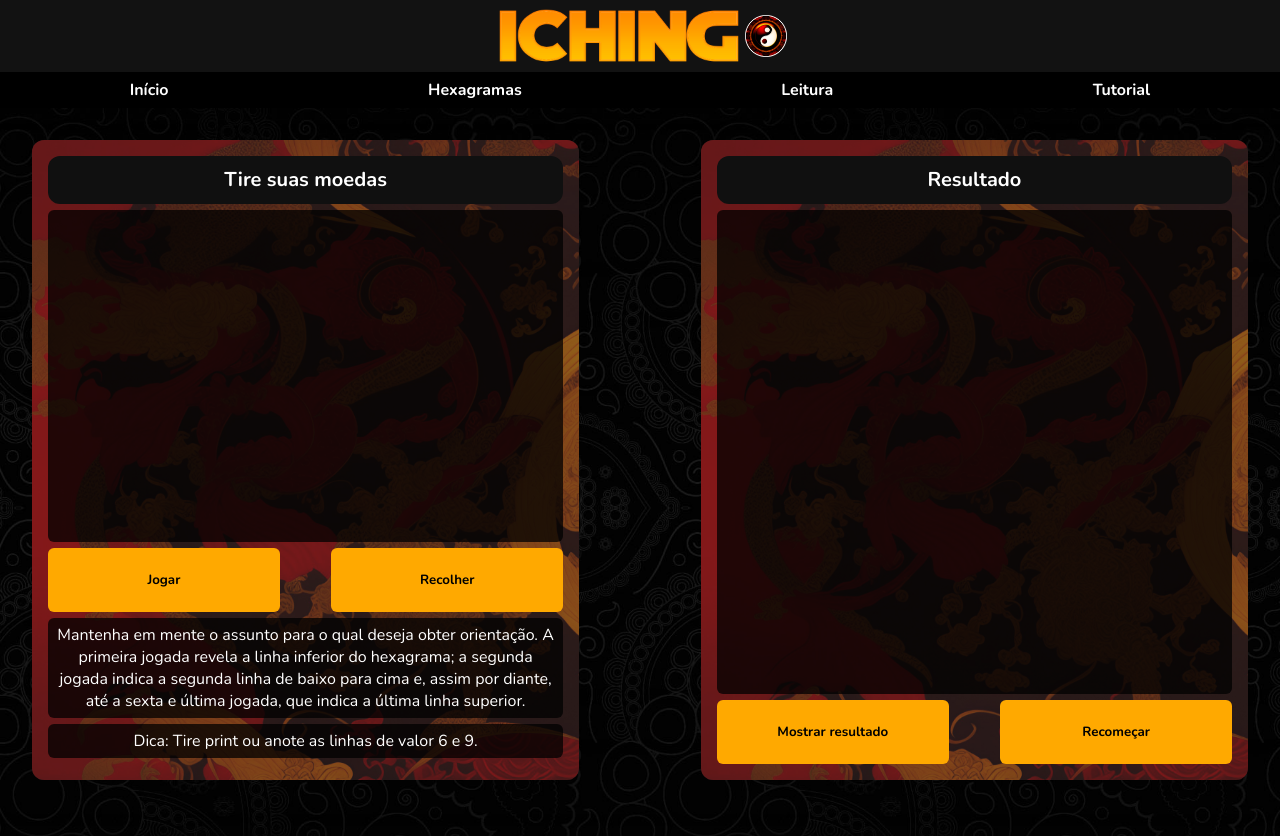
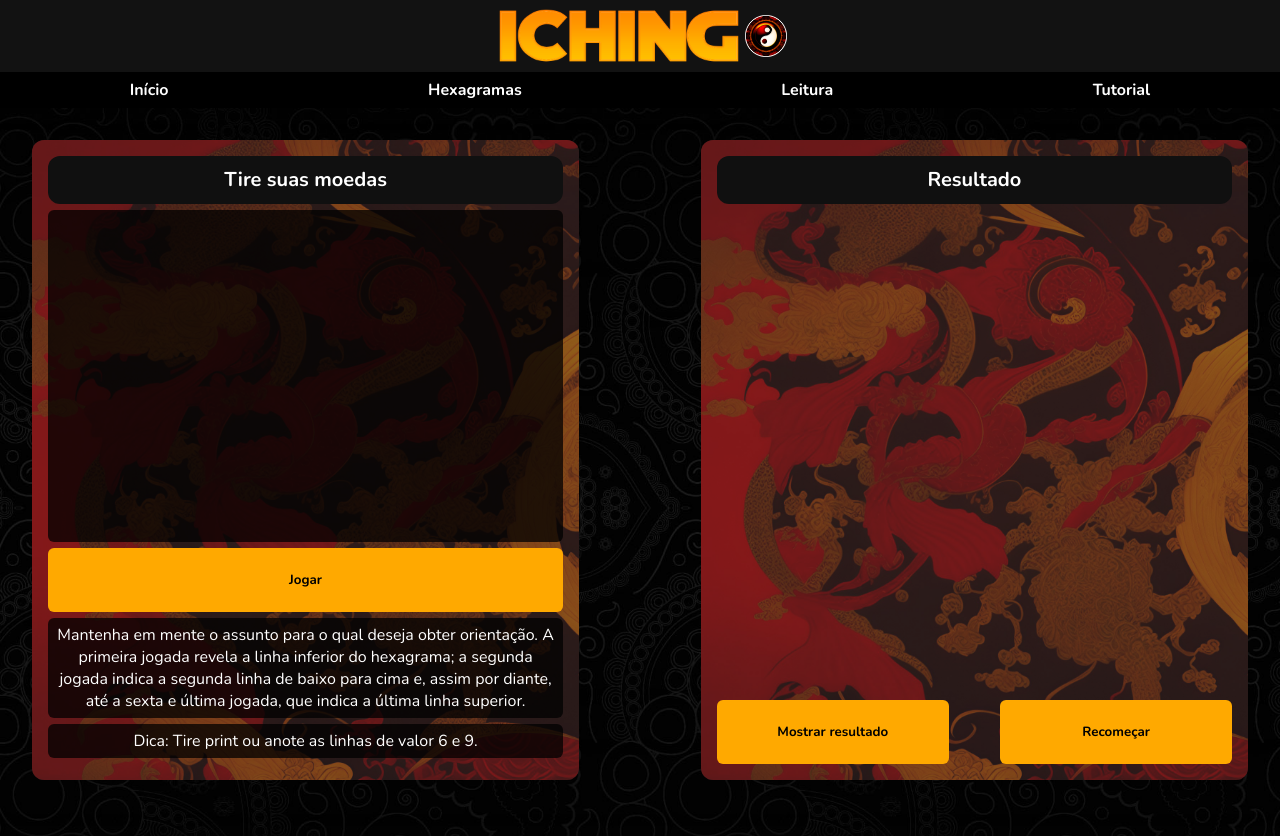
Before and after one commit to glgio7/Iching-Online, a React (Vite) app: page / in a window 1280 px wide. Built offline with nearby package versions, Linux system fonts and the light colour scheme.

Commit message:
addr: creating coin generation logic

```diff
--- a/old/index.js
+++ b/old/index.js
@@ -384,7 +384,7 @@ function adicionaLinha() {
 
 function jogar() {
 	if (
-		itemUm.textContent == "" &&
+		itemUm.textContent == "" && // ITEM REFERE-SE AO SPAN DO TOKEN
 		itemDois.textContent == "" &&
 		itemTres.textContent == "" &&
 		linhas.length < 6
@@ -392,6 +392,7 @@ function jogar() {
 		let num1 = gerador();
 		let num2 = gerador();
 		let num3 = gerador();
+
 		box.classList.toggle("active");
 		moedaUm.classList.toggle("active");
 		moedaDois.classList.toggle("active");
--- a/src/App.tsx
+++ b/src/App.tsx
@@ -3,7 +3,7 @@ import GlobalCSS from "./styles/global";
 import { BrowserRouter, Routes, Route } from "react-router-dom";
 import Header from "./components/Header/index";
 import Navbar from "./components/Navbar";
-import Home from "./pages";
+import Home from "./pages/Index";
 
 function App() {
 	return (
--- a/src/components/Button/index.tsx
+++ b/src/components/Button/index.tsx
@@ -2,9 +2,11 @@ import React from "react";
 import * as S from "./styles";
 import { ButtonProps } from "./types";
 
-const Button = ({ children, className }: ButtonProps) => {
+const Button = ({ children, className, onClick }: ButtonProps) => {
 	return (
-		<S.ButtonContainer className={className}>{children}</S.ButtonContainer>
+		<S.ButtonContainer onClick={onClick} className={className}>
+			{children}
+		</S.ButtonContainer>
 	);
 };
 
--- a/src/components/Button/types/index.ts
+++ b/src/components/Button/types/index.ts
@@ -1,4 +1,5 @@
 export type ButtonProps = {
 	children: string;
 	className?: string;
+	onClick?: () => void;
 };
--- /dev/null
+++ b/src/pages/Index/index.tsx
@@ -0,0 +1,114 @@
+import React, { useState } from "react";
+import Button from "../../components/Button";
+import * as S from "../../styles";
+import { ITokens } from "./types";
+
+const tokenGenerator = () => Math.floor((Math.random() * 10) / 6);
+
+// Yin = cara == par
+// Yang = coroa === impar
+
+const Home = () => {
+	const [lines, setLines] = useState<ITokens[]>([]);
+
+	const [tokens, setTokens] = useState<ITokens>({
+		1: {
+			image: "/img/cara.png",
+			name: "Yin",
+		},
+		2: {
+			image: "/img/cara.png",
+			name: "Yin",
+		},
+		3: {
+			image: "/img/cara.png",
+			name: "Yin",
+		},
+	});
+
+	const getTokens = () => {
+		const token1 = tokenGenerator() % 2 === 0 ? "Yang" : "Yin";
+		const token2 = tokenGenerator() % 2 === 0 ? "Yang" : "Yin";
+		const token3 = tokenGenerator() % 2 === 0 ? "Yang" : "Yin";
+
+		if (!hasTokens)
+			setTokens({
+				1: {
+					image: token1 === "Yin" ? "/img/cara.png" : "/img/coroa.png",
+					name: token1,
+				},
+				2: {
+					image: token2 === "Yin" ? "/img/cara.png" : "/img/coroa.png",
+					name: token2,
+				},
+				3: {
+					image: token3 === "Yin" ? "/img/cara.png" : "/img/coroa.png",
+					name: token3,
+				},
+			});
+	};
+
+	const [hasTokens, setHasTokens] = useState<boolean>(false);
+
+	return (
+		<S.Home>
+			<S.Container>
+				<div className="background-image"></div>
+				<h3>Tire suas moedas</h3>
+				<S.MainContainer active={hasTokens}>
+					{Object.values(tokens).map((item, index) => (
+						<li key={index}>
+							<img src={item.image} className={"coin"} />
+							<span>{item.name}</span>
+						</li>
+					))}
+					<h4>Linhas</h4>
+				</S.MainContainer>
+
+				<div className="interact-container">
+					<Button
+						className="token-btn"
+						onClick={() => {
+							setHasTokens(!hasTokens);
+							getTokens();
+						}}
+					>
+						{hasTokens ? "Recolher" : "Jogar"}
+					</Button>
+				</div>
+				<div className="text-container">
+					<p>
+						Mantenha em mente o assunto para o qual deseja obter orientação. A
+						primeira jogada revela a linha inferior do hexagrama; a segunda
+						jogada indica a segunda linha de baixo para cima e, assim por
+						diante, até a sexta e última jogada, que indica a última linha
+						superior.
+					</p>
+					<p>Dica: Tire print ou anote as linhas de valor 6 e 9.</p>
+				</div>
+			</S.Container>
+			<S.Container>
+				<div className="background-image"></div>
+				<h3>Resultado</h3>
+				<ul className="main-container"></ul>
+
+				<div className="interact-container">
+					<Button>Mostrar resultado</Button>
+					<Button>Recomeçar</Button>
+				</div>
+			</S.Container>
+		</S.Home>
+	);
+};
+
+export default Home;
+
+{
+	/* <div class="text-box">
+        <ul class="roll" id="box">
+          <li id="roll-item"><img src="./img/cara.png" class="moedas" id="mm-1" /><span id="m-um"></span></li>
+          <li id="roll-item"><img src="./img/cara.png" class="moedas" id="mm-2" /><span id="m-dois"></span></li>
+          <li id="roll-item"><img src="./img/cara.png" class="moedas" id="mm-3" /><span id="m-tres"></span></li>
+        </ul>
+        <h4 id="linha"></h4> */
+}
--- /dev/null
+++ b/src/pages/Index/types/index.ts
@@ -0,0 +1,14 @@
+export interface ITokens {
+	1: {
+		image: string;
+		name: string;
+	};
+	2: {
+		image: string;
+		name: string;
+	};
+	3: {
+		image: string;
+		name: string;
+	};
+}
--- a/src/pages/index.tsx
+++ /dev/null
@@ -1,42 +0,0 @@
-import React from "react";
-import Button from "../components/Button";
-import * as S from "../styles";
-
-const Home = () => {
-	return (
-		<S.Home>
-			<S.Container>
-				<div className="background-image"></div>
-				<h3>Tire suas moedas</h3>
-				<div className="main-container"></div>
-
-				<div className="interact-container">
-					<Button>Jogar</Button>
-					<Button>Recolher</Button>
-				</div>
-				<div className="text-container">
-					<p>
-						Mantenha em mente o assunto para o qual deseja obter orientação. A
-						primeira jogada revela a linha inferior do hexagrama; a segunda
-						jogada indica a segunda linha de baixo para cima e, assim por
-						diante, até a sexta e última jogada, que indica a última linha
-						superior.
-					</p>
-					<p>Dica: Tire print ou anote as linhas de valor 6 e 9.</p>
-				</div>
-			</S.Container>
-			<S.Container>
-				<div className="background-image"></div>
-				<h3>Resultado</h3>
-				<div className="main-container"></div>
-
-				<div className="interact-container">
-					<Button>Mostrar resultado</Button>
-					<Button>Recomeçar</Button>
-				</div>
-			</S.Container>
-		</S.Home>
-	);
-};
-
-export default Home;
--- a/src/styles/global.ts
+++ b/src/styles/global.ts
@@ -16,6 +16,10 @@ const GlobalCSS = createGlobalStyle`
 
 }
 
+img{
+  width: 100%;
+}
+
 html,body{
   width: 100%;
   height: 100%;
--- a/src/styles/index.ts
+++ b/src/styles/index.ts
@@ -67,22 +67,15 @@ export const Container = styled.section`
 
 		background-color: #101010;
 	}
-	.main-container {
-		height: 100%;
-		width: 100%;
-
-		padding: 6px;
-		margin-block: 6px;
-
-		border-radius: 6px;
-
-		background-color: rgba(0, 0, 0, 0.75);
-	}
 
 	.interact-container {
 		display: flex;
 		justify-content: space-between;
 
+		width: 100%;
+	}
+
+	.token-btn {
 		width: 100%;
 	}
 
@@ -105,3 +98,33 @@ export const Container = styled.section`
 		margin-bottom: 2rem;
 	}
 `;
+
+export const MainContainer = styled.ul<{ active: boolean }>`
+	height: 100%;
+	width: 100%;
+
+	display: flex;
+	align-items: center;
+	justify-content: space-around;
+	flex-wrap: wrap;
+
+	padding: 6px;
+	margin-block: 6px;
+
+	border-radius: 6px;
+
+	background-color: rgba(0, 0, 0, 0.75);
+
+	li,
+	h4 {
+		width: 20%;
+		text-align: center;
+
+		opacity: ${({ active }) => (active ? "1" : "0")};
+
+		transition: all 500ms;
+	}
+	h4 {
+		width: 100%;
+	}
+`;
```
Also changed, not shown: public/img/cara.png (renamed from src/assets/cara.png), public/img/coroa.png (renamed from src/assets/coroa.png).
